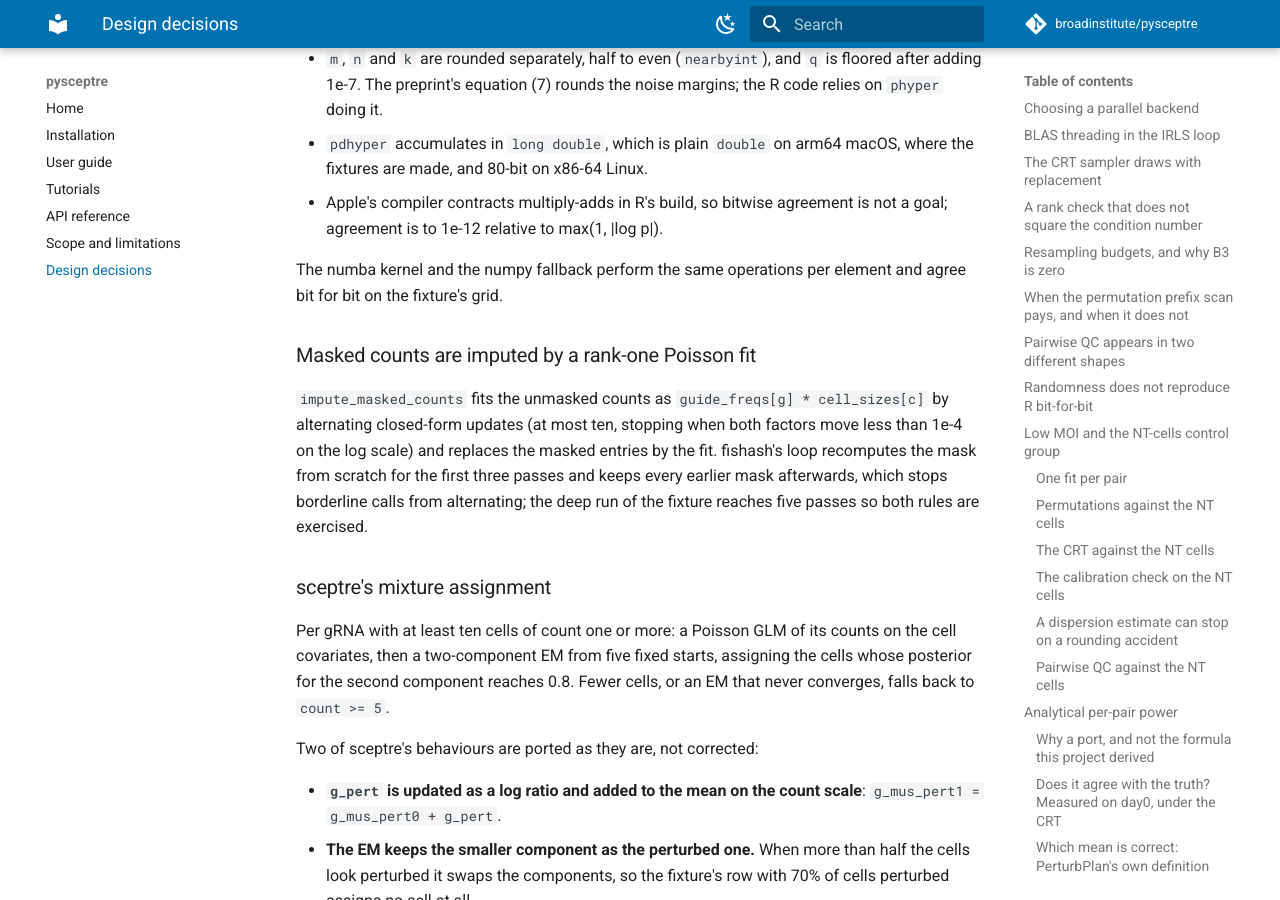
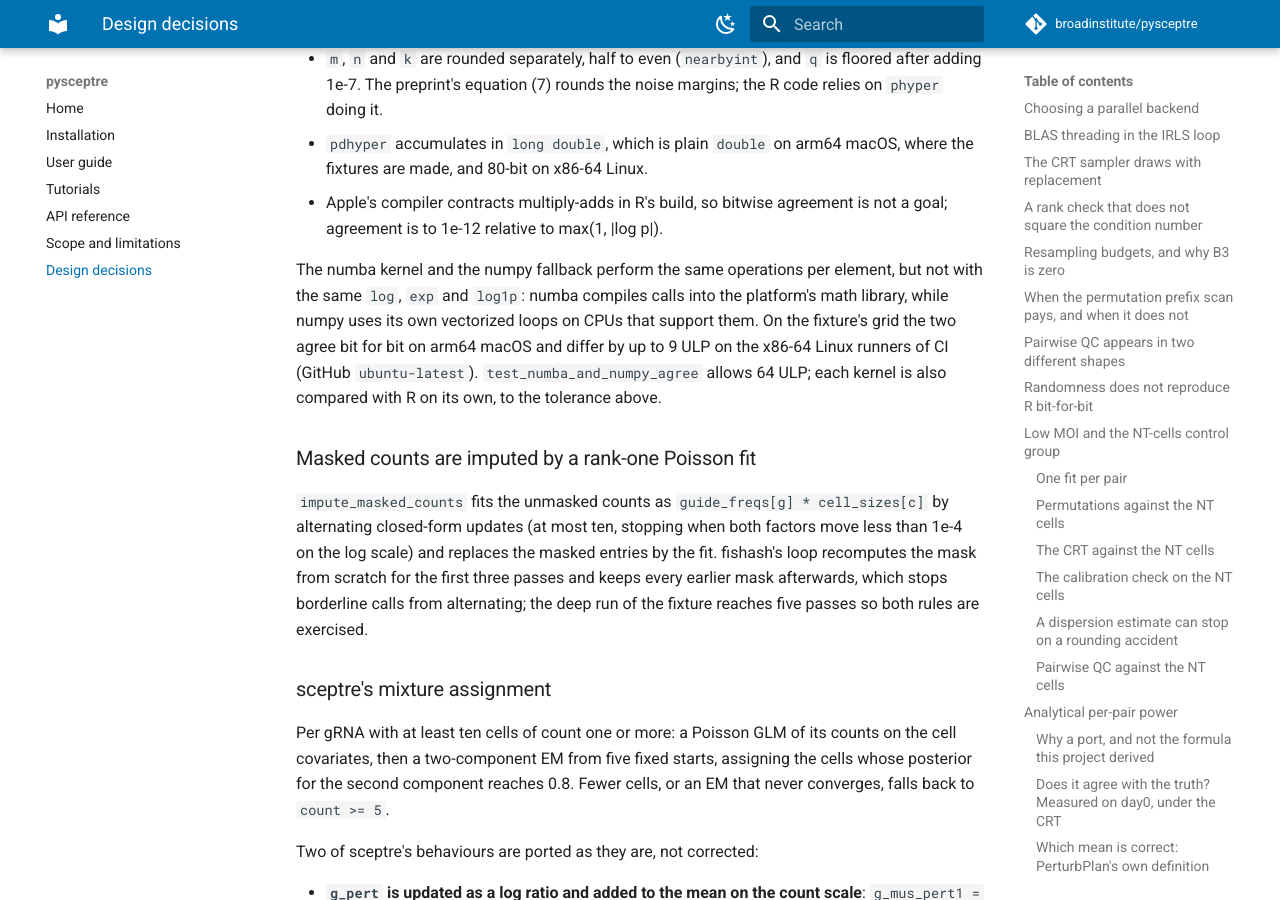
Before and after one commit to broadinstitute/pysceptre, an MkDocs documentation site: the page built from docs/design.md, in a window 1280 px wide and 900 px high, scrolled down 28391 px. Built offline with MkDocs 1.6.1 and Material for MkDocs 9.7.7, drawn with Linux system fonts in a browser that asks for light colours; comment, search, counter and statistics services are not loaded.

Commit message:
FIX the numba-vs-numpy phyper check, which held bit for bit only on arm64
test_numba_and_numpy_agree allowed 4 ULP between the numba kernel and the numpy
fallback, and docs/design.md said the two agree bit for bit. That holds on arm64
macOS, where the fixtures are made; on CI's x86-64 Linux runners the two differ
by up to 9 ULP, because numba calls the platform's math library while numpy
uses its own vectorized log and exp. The check now allows 64 ULP, and the design
notes give both figures. Each kernel is still compared with R on its own, to
1e-12 relative, which passed on every platform.

Co-Authored-By: Claude Opus 5.5 <noreply@anthropic.com>

```diff
--- a/docs/design.md
+++ b/docs/design.md
@@ -1278,7 +1278,12 @@ upper tail loops over elements in Python. `hypergeom.py` therefore ports
   is not a goal; agreement is to 1e-12 relative to max(1, |log p|).
 
 The numba kernel and the numpy fallback perform the same operations per
-element and agree bit for bit on the fixture's grid.
+element, but not with the same `log`, `exp` and `log1p`: numba compiles calls
+into the platform's math library, while numpy uses its own vectorized loops on
+CPUs that support them. On the fixture's grid the two agree bit for bit on
+arm64 macOS and differ by up to 9 ULP on the x86-64 Linux runners of CI (GitHub
+`ubuntu-latest`). `test_numba_and_numpy_agree` allows 64 ULP; each kernel is
+also compared with R on its own, to the tolerance above.
 
 ### Masked counts are imputed by a rank-one Poisson fit
 
```
Also changed, not shown: 1 other file.
